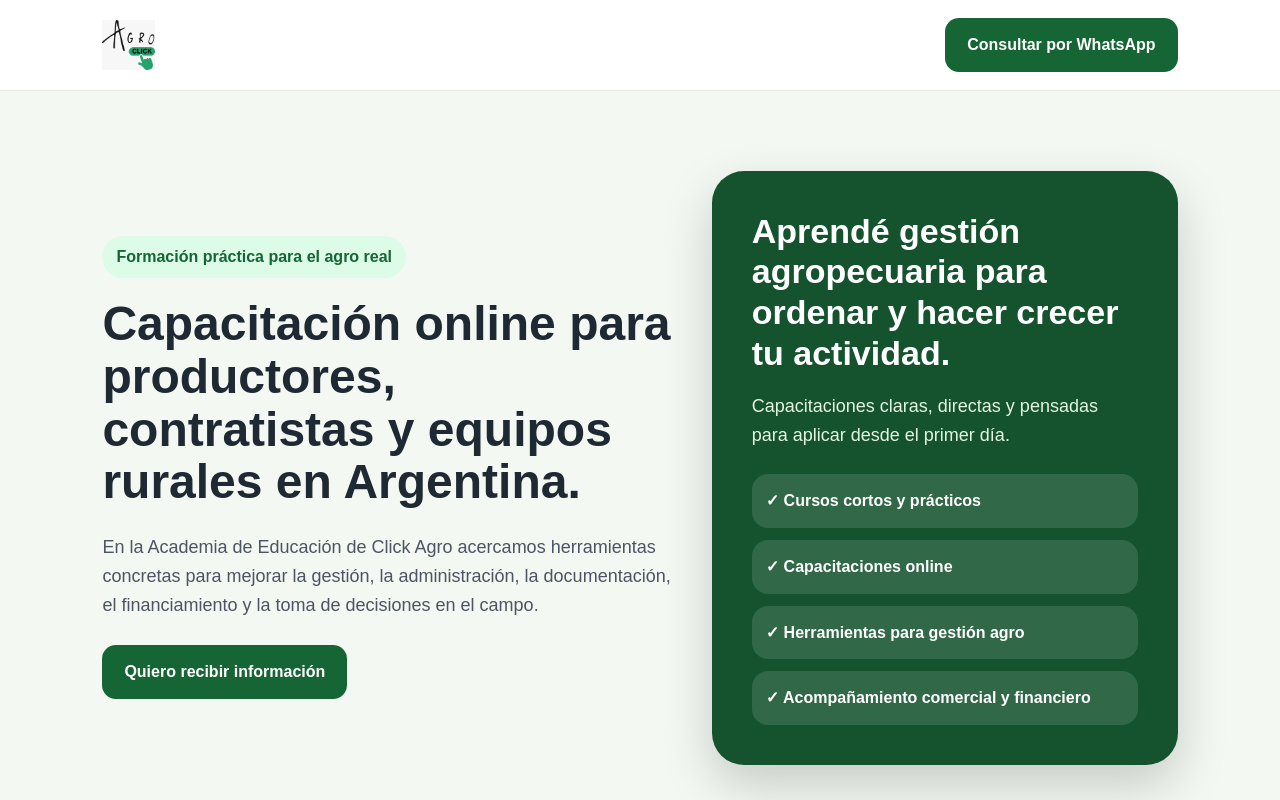
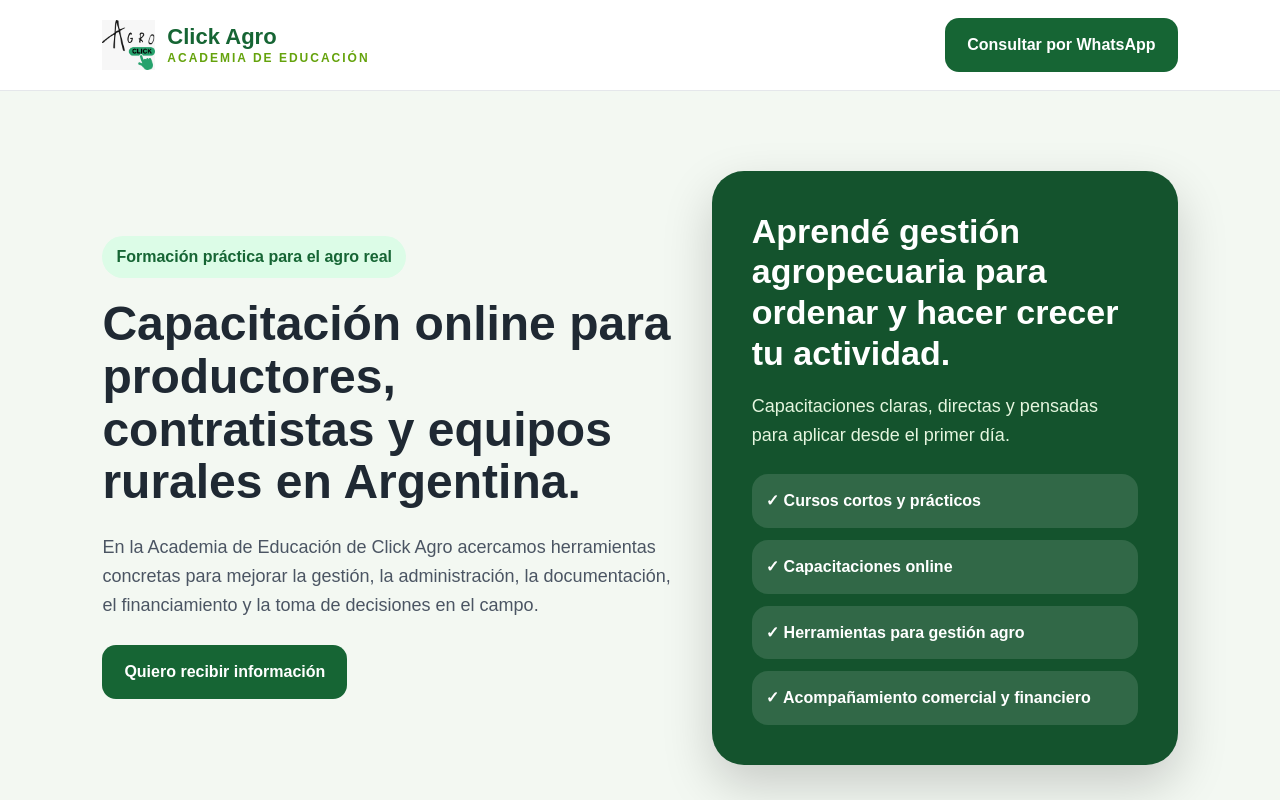
Before and after one commit to academiaclickagro-creator/pagina, a plain HTML site: page index.html in a window 1280 px wide. Shown: the top 800 px of the page. Drawn offline with Linux system fonts and the light colour scheme.

Commit message:
fix: restaurar texto ACADEMIA Click Agro junto al logo en el header

```diff
--- a/index.html
+++ b/index.html
@@ -88,7 +88,10 @@
     * { box-sizing: border-box; margin: 0; padding: 0; }
     body { font-family: Arial, sans-serif; color: #1f2933; background: #f3f8f2; line-height: 1.6; }
     header { background: #ffffff; padding: 18px 8%; display: flex; justify-content: space-between; align-items: center; border-bottom: 1px solid #e5e7eb; position: sticky; top: 0; z-index: 10; }
-    .logo { height: 50px; width: auto; object-fit: contain; }
+    .logo-wrap { display: flex; align-items: center; gap: 12px; }
+    .logo-wrap img { height: 50px; width: auto; object-fit: contain; }
+    .logo-text { font-weight: 800; color: #166534; font-size: 22px; line-height: 1.2; }
+    .logo-text span { display: block; font-size: 12px; letter-spacing: 2px; text-transform: uppercase; color: #65a30d; }
     .btn { display: inline-block; background: #166534; color: white; padding: 14px 22px; border-radius: 14px; text-decoration: none; font-weight: 700; }
     .btn:hover { background: #14532d; }
     .hero { display: grid; grid-template-columns: 1.1fr .9fr; gap: 40px; padding: 80px 8%; align-items: center; }
@@ -130,7 +133,13 @@
 <body>
 
 <header role="banner">
-  <img src="imagenes/logo.png" alt="Academia Click Agro" class="logo" />
+  <div class="logo-wrap">
+    <img src="imagenes/logo.png" alt="Academia Click Agro" />
+    <div class="logo-text">
+      Click Agro
+      <span>Academia de Educación</span>
+    </div>
+  </div>
   <a class="btn" href="https://wa.me/1123663993" target="_blank" rel="noopener noreferrer" aria-label="Consultar por WhatsApp a Academia Click Agro">Consultar por WhatsApp</a>
 </header>
 
```
